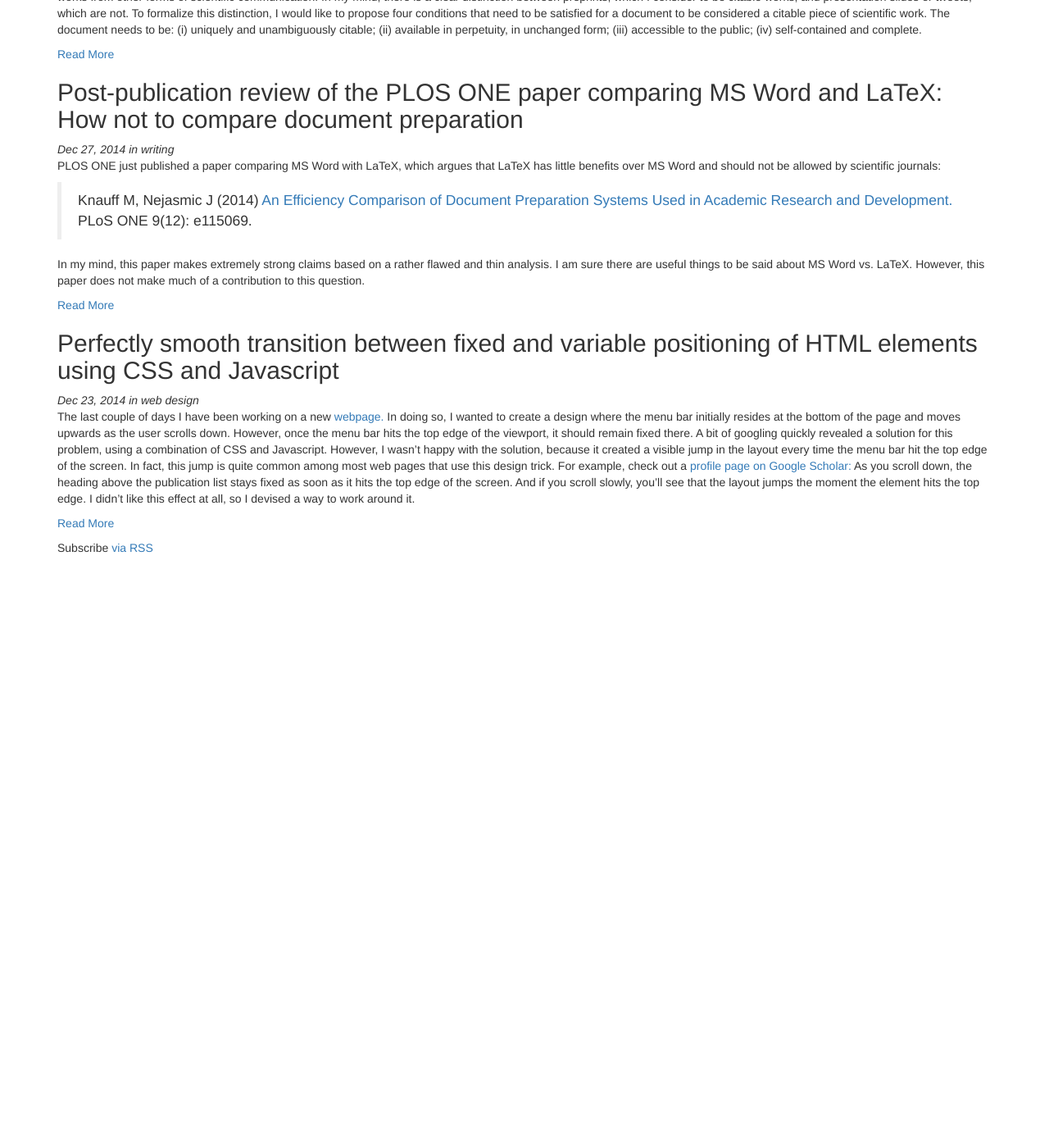
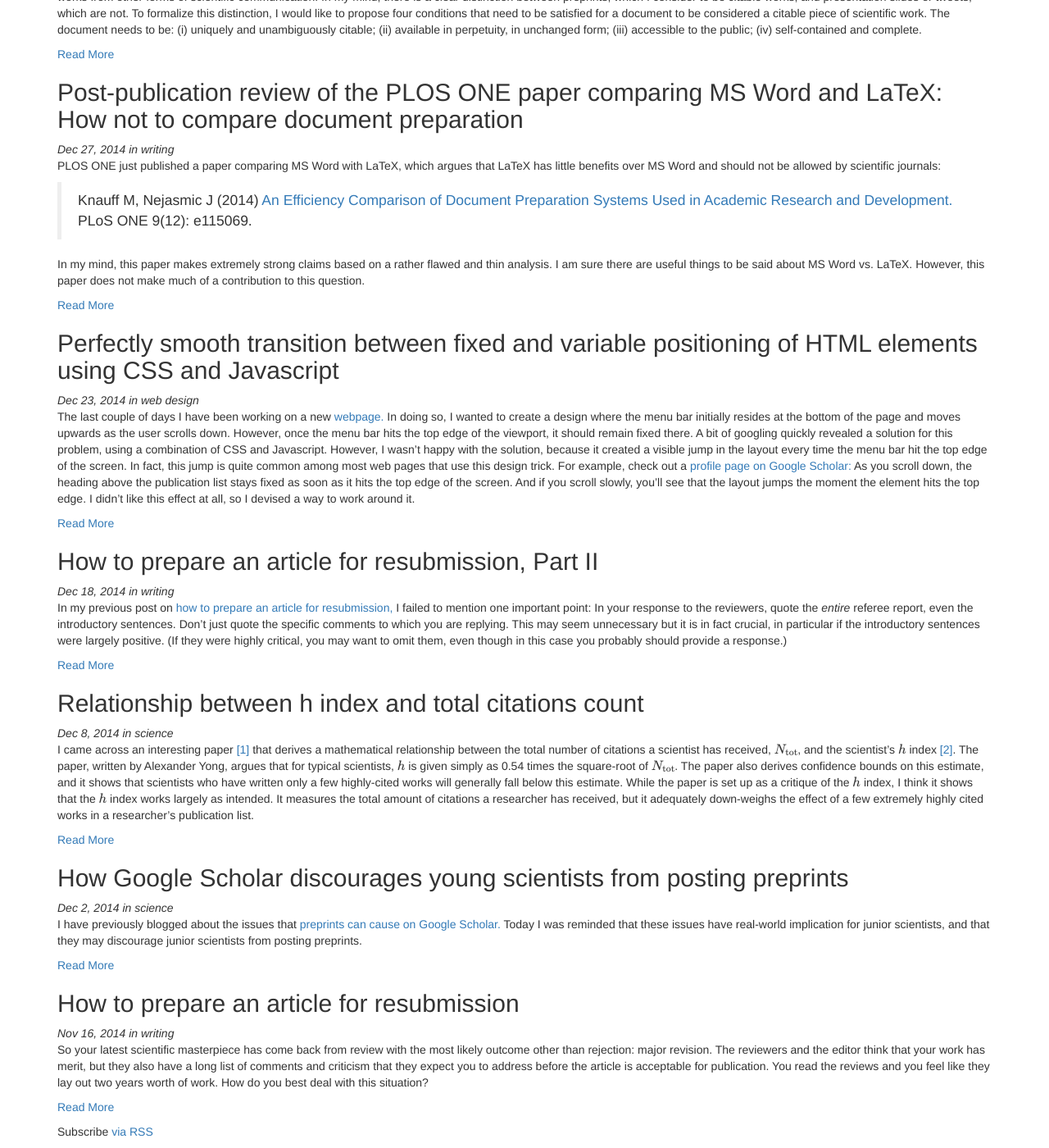
Before and after one commit to clauswilke/clauswilke.github.io.old, a Jekyll site: the page built from blog.html, in a window 1280 px wide and 1400 px high, scrolled down 1360 px. Shown: the whole window at 82% size. Built offline with Jekyll 4.4.1, drawn with Linux system fonts in a browser that asks for light colours; nearby versions of some CDN libraries; formulas are drawn with MathJax 3; before the commit the page ends 2048 px from its top, so only the background shows below that.

Commit message:
more posts.

```diff
--- a/_includes/footer.html
+++ b/_includes/footer.html
@@ -10,6 +10,10 @@
   <!-- jQuery (necessary for Bootstrap's JavaScript plugins) -->
   <script src="https://ajax.googleapis.com/ajax/libs/jquery/1.11.3/jquery.min.js"></script>
 
-  <!-- Include all compiled plugins (below), or include individual files as needed -->
+  <!-- Bootstrap JavaScript -->
   <script src="/assets/javascript/bootstrap.min.js"></script>
+
+  <!-- Math Jax -->
+  <script type="text/javascript" src="http://cdn.mathjax.org/mathjax/latest/MathJax.js?config=TeX-AMS-MML_HTMLorMML"></script>
+
 </footer>
--- /dev/null
+++ b/_posts/2014-11-16-how-to-prepare-an-article-for-resubmission.md
@@ -0,0 +1,57 @@
+---
+layout: post
+title: how-to-prepare-an-article-for-resubmission
+heading: "How to prepare an article for resubmission"
+date: 2014-11-16
+categories: writing
+tags:
+    - review
+    - peer review
+    - editor
+    - revision
+---
+So your latest scientific masterpiece has come back from review with the most likely outcome other than rejection: major revision. The reviewers and the editor think that your work has merit, but they also have a long list of comments and criticism that they expect you to address before the article is acceptable for publication. You read the reviews and you feel like they lay out two years worth of work. How do you best deal with this situation?
+
+<!--more-->
+
+## Your life will be easier if you understand everybody’s objectives
+Let’s first consider the perspective of the three groups of people involved: the editor, the reviewers, and the authors (i.e., you). The editor wants to make sure there are no major problems with your paper, in particular problems that would potentially embarrass her [1] down the line. So the editor will pay close attention to any points the reviewers raise that look like your work might be flawed. She will generally be less worried about whether you actually do every additional analysis the reviewers suggest. A good editor knows that most reviewers will suggest more changes than are strictly necessary to get the paper publication ready.
+
+The reviewers, primarily, will want to be recognized for their knowledge of the field. They want you to acknowledge that they noticed or knew something you didn’t. Even if it may not seem that way, most reviewer comments are written as constructive criticism, suggestions from the reviewers to you on how you could improve your work. As long as your revisions acknowledge the reviewers’ views, you should be fine. However, on occasion, a reviewer thinks that something you’re doing is fundamentally flawed. In those cases, you may have to put in some extra effort to appease the reviewer.
+
+I assume you know what your objective is in this interaction, but in case you had doubts I'll tell you: You want to get the paper published with as little extra work as possible. You thought your paper was done when you first submitted, so any additional work you’re asked to do amounts to pointless busywork from your perspective.
+
+Now that we know what everybody’s objectives are in this game, let’s discuss some strategies for successful resubmission.
+
+## 1. Start by drafting a response to the reviewers
+The absolute worst thing you can do after having received reviewer comments is to run back into the lab and start all the additional experiments the reviewers want you to do. This will drag you down a rabbit hole that you will find difficult to come out of, and you will waste a lot of time doing unnecessary work. You need a clear plan of what to do. The best way to develop that plan is to start drafting a response to the reviewers. Copy all the reviewer comments into a file, mark them in some color other than black (I like blue), and then start adding your responses in black [2]. See how many reviewer points you can dispense with by writing a response that requires only very minor edits to your manuscript.
+
+For the reviewer points that require more extensive rewriting or additional experiments, write out a plan of what you will do to address these points. I like to highlight the parts in the response that I still have to address in the manuscript, and I remove the highlights once I have done so. In this way, I don’t lose track of which edits I have or haven’t done.
+
+From what I have seen, the winning strategy employed by some of the most experienced and successful scientists is to write a very long, detailed response and keep the actual manuscript edits to a minimum. It’s not unusual to see a 5 page response to the reviewers accompanying very minor revisions in the actual paper, a few sentences added here and there, and a few additional references thrown in for good measure. These scientists have, over the years, developed a good sense of the minimum amount of work they can get away with and still have their revisions accepted.
+
+## 2. Realize that the reviewer is always right
+Regardless of how inane a reviewer’s comments may seem, the reviewer is always right. You don’t gain anything from being upset about the reviewer’s incompetence or lack of knowledge in your area. Instead, think why the reviewer may have reacted the way he did. Maybe you didn’t explain something carefully enough, or you assumed something was widely known that actually isn’t. In your response to the reviewers, always acknowledge the validity of the reviewers’ comments, and then either try to explain the issue in the response or modify the manuscript appropriately.
+
+## 3. Take the reviewer comments seriously
+It’s very easy to discount reviewer comments and say “the reviewer knows nothing about this topic.” Often the reviewer knows more than you may think, and you may simply not be understanding the reviewer’s point of view. (I’ve certainly reviewed more than one paper where I felt the authors were simply not getting what I was trying to tell them.) So make a serious effort and try to figure out what exactly it is the reviewer wants and how you can make it happen.
+
+## 4. Cite every reference the reviewers mention
+Sometimes it’s very clear that a reviewer wants you to cite a given paper while at other times it may seem like citing certain papers is optional. (Example: “In this context, the authors could consider citing Jones et al. 1975.”) Either way, cite all mentioned papers unless they are totally inappropriate. Regardless of whether the reviewer actually is Jones himself, or only is good friends with Jones, or simply thinks that the Jones et al. paper was a breakthrough for the field, the reviewer clearly cares for Jones et al. 1975. Therefore, he will have a little more respect for you if you demonstrate that you care for Jones et al. 1975 as well.
+
+## 5. Openly admit to your work’s limitations and shortcomings
+When reviewers point out that the research performed has certain shortcomings and limitations, junior scientists will often think they have to overcome these limitations before the work can be published. However, more often than not, all that is needed is a clear statement that these limitations exist and should be addressed in future work. Between this strategy and \#4 (cite additional papers), you can probably handle at least 60-70% of all reviewer
+comments without doing any additional experiments or analysis.
+
+## 6. Understand that reviewer comments are written as much for the editor as they are for you
+The reviewer doesn’t just want to criticize your work, he also wants to make a good impression in front of the editor, who may be a close colleague, former advisor, or general heavyweight in the reviewer’s field of research. For this reason, the reviewer will always come up with at least a handful of points to criticize, just so he doesn’t appear lazy or incompetent. You will have to figure out which of the comments actually address crucial limitations of your paper and which were written just to impress the editor. The latter ones can always be dispatched with a combination of strategies \#4 and \#5.
+
+## 7. Say “No” to excessive requests
+Finally, be aware that it is perfectly acceptable to not do certain things the reviewers ask for. Unless the validity of your core findings is at doubt, you always have the option of saying something like “these additional analyses are beyond the scope of the current work” or “we agree that the reviewer’s suggestion should be pursued in future work, and we now say so in the Discussion.” In case of doubt, don't do the extra work, just say "No".
+
+**Update 12/18/2014:** Also read [my follow-up post](/blog/2014/12/18/how-to-prepare-an-article-for-resubmission-part-ii) on this topic.
+
+## Notes
+[1] In this story, the editor is female and the reviewers are male.
+
+[2] There’s a reason for the specific color choices I suggest. Your goal is to visually separate the reviewer comments from the responses. You could do this by making either the reviewer comments or the responses bold or italics. However, extended sections in italics tend to be hard to read, and extended sections in bold tend to be jarring. So colors are the best option. In your color choice, keep in mind that your responses need to be more visually present than the reviewer comments, because you want the reviewers and the editor to focus on your responses, not the reviewer comments, when they evaluate your revision. So your responses need to be in black, and the reviewer comments need to be in a color that doesn’t stand out relative to black. Blue is a good choice. Maybe green or gray would also work. Red or yellow would probably be bad choices.
--- /dev/null
+++ b/_posts/2014-12-02-how-google-scholar-discourages-young-scientists-from-posting-preprints.md
@@ -0,0 +1,45 @@
+---
+layout: post
+title: how-google-scholar-discourages-young-scientists-from-posting-preprints
+heading: "How Google Scholar discourages young scientists from posting preprints"
+date: 2014-12-02
+categories: science
+tags:
+    - google
+    - google scholar
+    - preprints
+    - scientific communication
+    - bug
+---
+I have previously blogged about the issues that [preprints can cause on Google Scholar.](/blog/2014/11/1/the-google-scholar-preprint-bug) Today I was reminded that these issues have real-world implication for junior scientists, and that they may discourage junior scientists from posting preprints.
+
+<!--more-->
+
+I had the following conversation with one of my students (paraphrased):
+
+*Me:* So, do you want to post the paper we just submitted as a preprint?
+
+*Student:* No, not really.
+
+*Me:* Are you concerned about keeping your competitive advantage, so you can finish a second paper on the topic before we reveal to the world what we’re up to?
+*(With this particular paper, I had wondered whether we should submit it as a preprint or not. There are a number of obvious follow-up works we can do relatively quickly, and so could others.)*
+
+*Student:* No, I’m not particularly worried about that. I just don’t want Google Scholar to list my paper as bioRxiv for the next few years, way past the time the paper has actually come out. Several of my current papers are still listed as their preprint version even though they’ve appeared ages ago. Maybe once I have 100 papers and 10,000 citations I won’t care anymore, but at my current stage I can’t afford having Google Scholar obscure my record by listing all my papers in their preprint version only.
+
+**Update #1, 12/03/2014:** I'm getting a lot of comments to the effect that one can edit the Google Scholar profile. A couple to responses to that:
+
+1. Yes, there are manual workarounds for most issues. That doesn't mean the default behavior of Scholar is not *discouraging*.
+
+2. Merging of articles doesn't work when the [preprint shadows the final article,](/blog/2014/11/1/the-google-scholar-preprint-bug) because the final article is simply not visible in the Scholar database.
+
+3. Even if you fix your own profile, that doesn't fix how the article appears on your co-authors' profile or in a general search for the article, e.g. by title.
+
+4. It is not clear what happens to citations of shadowed articles. Are they or are they not counted? We don't know. There's certainly the worry that they are not.
+
+5. The only way I know to fix shadowed articles *on your own profile* is to manually add the reference, then merge, and then undo all of that a year later when Scholar has finally caught up to the existence of your article. It's cumbersome, prone to errors, and certainly *discouraging.*
+
+I will not stop posting preprints. But I will also not pretend everything is fine with Google Scholar and preprints when there are some glaring issues. Google Scholar is being used increasingly by departments in hiring and promotion decisions. Scientists should rightfully worry about how their work does or does not appear on Scholar.
+
+**Update #2, 12/03/2014:** So it turns out manually editing entries doesn't work as expected when articles are shadowed by their preprint. You can add the reference, but you cannot make it link to the correct article. Check out [this entry.](http://scholar.google.com/citations?view_op=view_citation&hl=en&user=Vssu9d0AAAAJ&sortby=pubdate&citation_for_view=Vssu9d0AAAAJ:nrtMV_XWKgEC) The title is not clickable, and the Scholar articles listed at the bottom do not include any links to the actual journal version of the article (or even the latest preprint version).\*
+
+\*My statements are correct as of 12/03/2014. Eventually Google Scholar will catch up and the links will appear.
--- /dev/null
+++ b/_posts/2014-12-08-relationship-between-h-index-and-total-citations-count.md
@@ -0,0 +1,36 @@
+---
+layout: post
+title: relationship-between-h-index-and-total-citations-count
+heading: "Relationship between h index and total citations count"
+date: 2014-12-08
+categories: science
+tags:
+    - citations
+    - h index
+---
+I came across an interesting paper [[1]](#note1) that derives a mathematical relationship between the total number of citations a scientist has received, $$N_\text{tot}$$, and the scientist’s $$h$$ index [[2]](#note2). The paper, written by Alexander Yong, argues that for typical scientists, $$h$$ is given simply as 0.54 times the square-root of $$N_\text{tot}$$. The paper also derives confidence bounds on this estimate, and it shows that scientists who have written only a few highly-cited works will generally fall below this estimate. While the paper is set up as a critique of the $$h$$ index, I think it shows that the $$h$$ index works largely as intended. It measures the total amount of citations a researcher has received, but it adequately down-weighs the effect of a few extremely highly cited works in a researcher’s publication list.
+
+<!--more-->
+
+
+The argument of the paper goes as follows: Let’s consider all the possible ways in which a researcher’s $$N_\text{tot}$$ citations may be distributed over a number of publications. On one extreme, the researcher could have written a single article, which has been cited $$N_\text{tot}$$ times. On the other extreme, the researcher could have written $$N_\text{tot}$$ articles, which all have been cited exactly once. And of course, there are many possibilities between those extremes, where some articles receive more citations and others fewer. The paper then assumes that all these different ways in which $$N_\text{tot}$$ citations can be distributed over one or more articles are equally likely, and calculates the expected $$h$$ under that assumption. That value, it turns out, is approximately $$0.54 \times N_\text{tot}^{1/2}.$$ The paper then tests this relationship for a number of famous mathematicians (Fields-medal winners and members of the National Academy of Sciences) and finds that it generally works quite well, though typically as an upper bound. It is rare for a scientist to have $$h$$ exceed the predicted value of $$0.54 \times N_\text{tot}^{1/2}.$$ On the flip side, many scientists who have written famous, highly cited books have an $$h$$ quite a bit lower than the predicted value, because the books cause the total citation count to be overinflated.
+
+I wanted to know to what extent this formula worked in a different field. So I tested it on the members of my department. For each faculty member [[3]](#note3) of the Department of Integrative Biology, I obtained their total number of citations and their $$h$$ index from Google Scholar, and then I plotted the observed $$h$$ against the predicted $$h$$ using Yong’s formula (Figure 1). As you can see, the formula works remarkably well. Almost everybody falls right on top of the line. Importantly, this sample covers a wide range of different career stages.
+
+<img src="/assets/images/posts/observed_v_predicted_h.png" class="img-responsive" alt="Observed vs. predicted h for 29 faculty members in Integrative Biology.">
+
+**Figure 1: Observed vs. predicted $$h$$ for 29 faculty members in Integrative Biology.** Members of the National Academy are plotted in red.
+
+Three faculty members are plotted in red in the figure: those are members of the National Academy, and they are the highest-cited scientists in the department. Interestingly, two have very high total citation counts but, in comparison, not that high of an $$h$$ index, while one has the highest overall $$h$$ index with comparatively fewer citations. The former two both have written famous books, and many of their citations are to these books. By contrast, the latter scientist stands out by having published a particularly large number of articles that all have been well cited. In fact, that scientist is performing slightly better than the $$h = 0.54 \times N_\text{tot}^{1/2}$$ prediction, a truly remarkable result at that high of a total citation count.
+
+In summary, I find that the predicted relationship between $$h$$ and $$N_\text{tot}$$ works well in my field. However, since major deviations between this relationship can be observed for scientists with a few extremely highly cited works, I prefer using $$h$$ instead of $$N_\text{tot}$$ to estimate a scientist’s total impact on their field.
+
+## Notes
+
+[1]<a id="note1"></a> The paper’s reference is:
+
+> A. Yong (2014). [Critique of Hirsch’s Citation Index: A Combinatorial Fermi Problem.]( http://dx.doi.org/10.1090/noti1164) _Notices of the AMS_ 61:1040-1050.
+
+[2]<a id="note2"></a> The $$h$$ index is the number of papers a scientist has written that have received at least $$h$$ citations. For example, if you have $$h$$ = 10, then you have written 10 papers that have been cited 10 or more times. You may have written more than 10 papers total, but none of the other papers you may have written has received more than 10 citations yet.
+
+[3]<a id="note3"></a> To be precise, each faculty member with a Google Scholar profile. This covers almost but not exactly the entire department.
--- /dev/null
+++ b/_posts/2014-12-18-how-to-prepare-an-article-for-resubmission-part-ii.md
@@ -0,0 +1,17 @@
+---
+layout: post
+title:  how-to-prepare-an-article-for-resubmission-part-ii
+heading: "How to prepare an article for resubmission, Part II"
+date:   2014-12-18
+categories: writing
+tags:
+    - review
+    - peer review
+    - editor
+    - revision
+---
+In my previous post on [how to prepare an article for resubmission,](/blog/2014/11/16/how-to-prepare-an-article-for-resubmission) I failed to mention one important point: In your response to the reviewers, quote the *entire* referee report, even the introductory sentences. Don’t just quote the specific comments to which you are replying. This may seem unnecessary but it is in fact crucial, in particular if the introductory sentences were largely positive. (If they were highly critical, you may want to omit them, even though in this case you probably should provide a response.)
+
+<!--more-->
+
+Keep in mind that when the revised manuscript goes back to the editor and the previous reviewers, neither will remember the exact thoughts they had when they previously looked at your manuscript. In addition, the reviewers may never actually have seen the comments of the other reviewers. And finally, most editors and reviewers will look at your response to the reviewer comments before they look at anything else related to your manuscript. Thus, this is your opportunity to remind the editor and the reviewers that your manuscript overall was judged to be interesting and valuable, even if there were some issues to be addressed. By not quoting these comments, you only highlight the critical aspects of the previous reviews. For the same reasons, it is often a good idea to start the response with a brief summary of the overall reviewer sentiments, such as: "Reviewers 1 and 2 thought the manuscript addressed an important topic and had only minor comments. Reviewer 3 was more critical but also acknowledged the timeliness of our work."
```
Also changed, not shown: assets/images/posts/observed_v_predicted_h.png (added).
